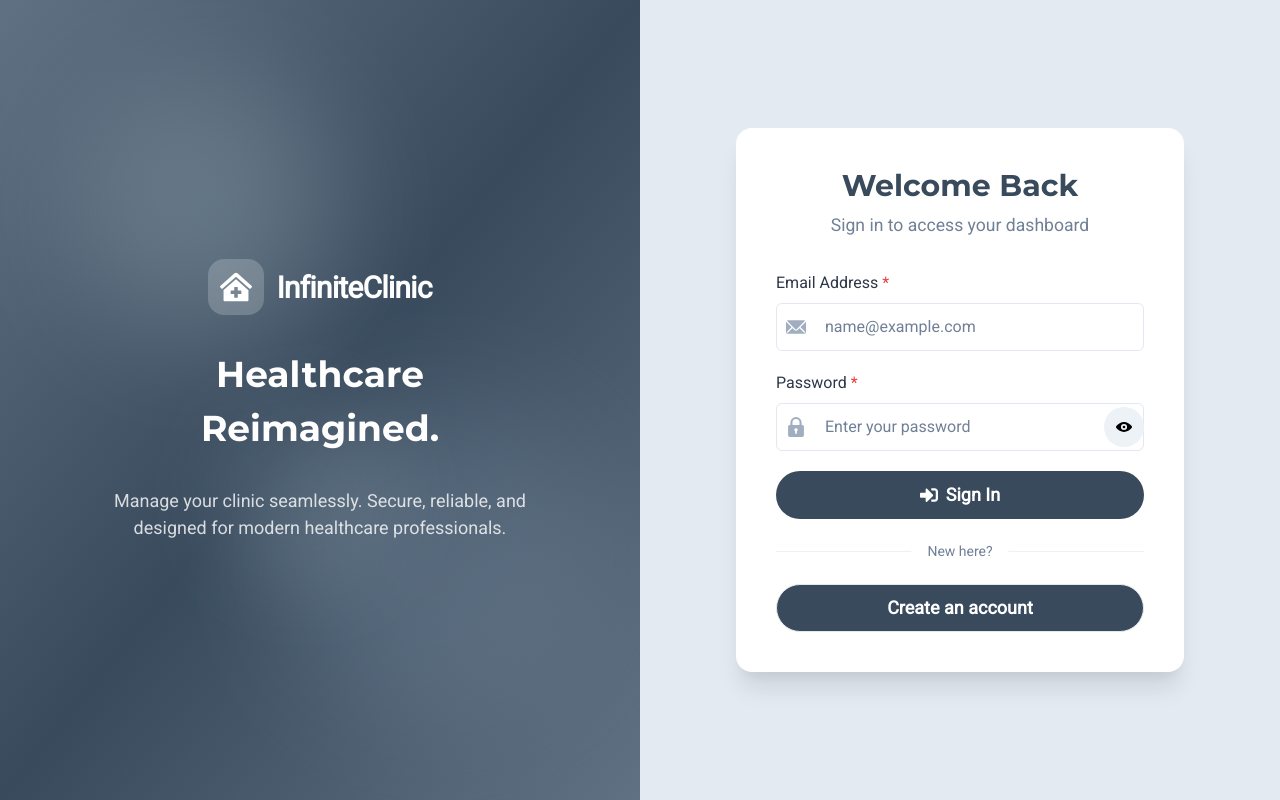
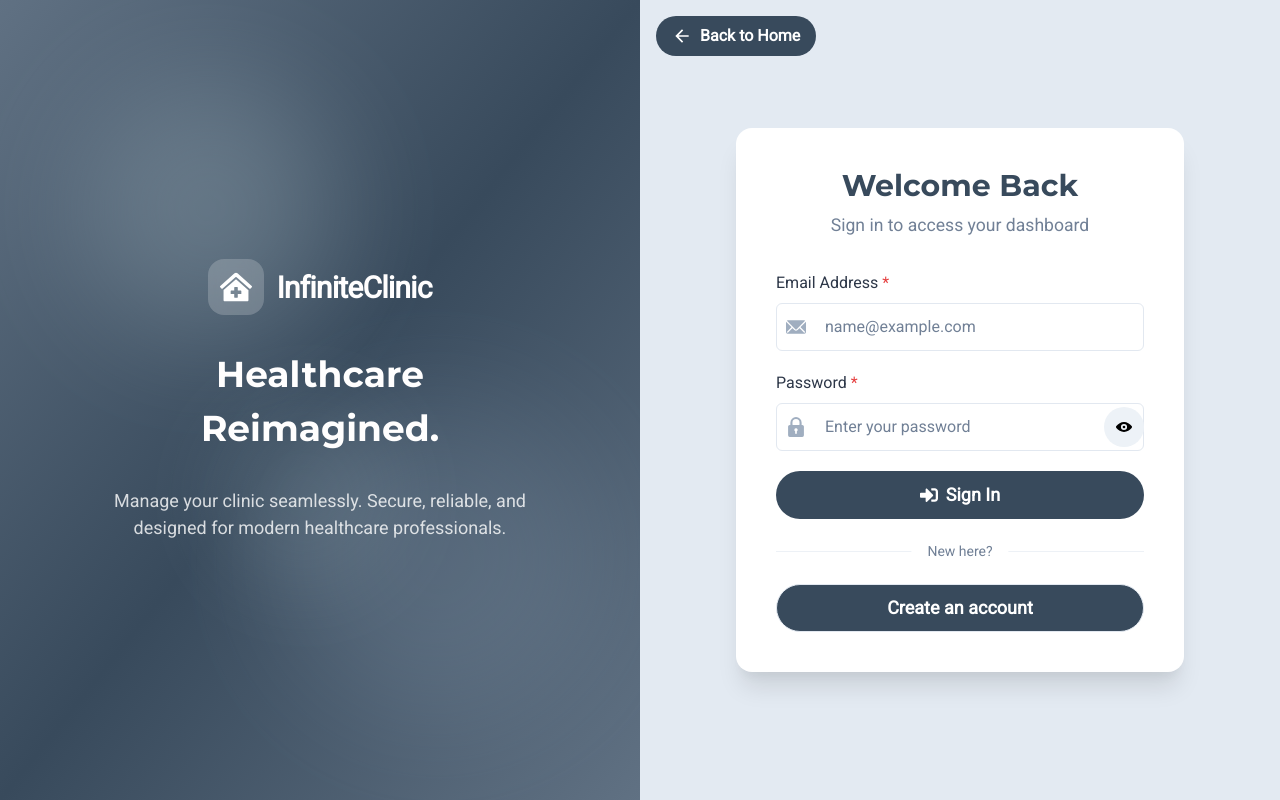
Before and after one commit to adityakumarsinghcs24-ship-it/infinite-clinic-app, a React (Vite) app in the folder Cust_Frontend/infinite-clinic-app/: page /login in a window 1280 px wide. Built offline with nearby package versions, Linux system fonts and the light colour scheme; no server answers.

Commit message:
Quality-Of-Life-Changes

```diff
--- a/Cust_Frontend/infinite-clinic-app/src/App.tsx
+++ b/Cust_Frontend/infinite-clinic-app/src/App.tsx
@@ -1,7 +1,6 @@
 import { Box, Flex, Heading, Button, Link as ChakraLink, VStack, Menu, MenuButton, MenuList, MenuItem} from '@chakra-ui/react';
 import { useEffect, useRef } from 'react';
 import gsap from 'gsap';
-import { Link as ScrollLink } from 'react-scroll';
 import { Routes, Route, Link as RouterLink, useLocation } from 'react-router-dom';
 import { AnimatePresence, motion } from 'framer-motion';
 import { AuthProvider, useAuth } from './context/AuthContext';
@@ -11,7 +10,6 @@ import { getDisplayUsername } from './utils/userUtils';
 import { HomePage } from './components/HomePage';
 import { Footer } from './components/Footer';
 import { FaqPage } from './components/FaqPage';
-// Ensure these files are actually in src/components/
 import { Dashboard } from './components/Dashboard';
 import { AboutUs } from './components/AboutUs';
 import { HealthPlansPage } from './components/HealthPlansPage';
@@ -38,10 +36,15 @@ const Header = () => {
 
       <Flex alignItems="center" gap={8}>
         <Flex gap={6} fontWeight="medium" fontSize="md">
+          {/* UPDATED: Links now use ChakraLink for consistent styling */}
           {path === '/' ? (
             <>
-              <ScrollLink to="book-a-test" smooth={true} duration={500} offset={-150} style={{ cursor: 'pointer' }}>Book a test</ScrollLink>
-              <ScrollLink to="health-plans" smooth={true} duration={500} offset={-30} style={{ cursor: 'pointer' }}>Health plans</ScrollLink>
+              <ChakraLink as={RouterLink} to="/all-tests" _hover={{ textDecoration: 'none' }}>
+                Book a test
+              </ChakraLink>
+              <ChakraLink as={RouterLink} to="/health-plans" _hover={{ textDecoration: 'none' }}>
+                Health plans
+              </ChakraLink>
             </>
           ) : (
             <ChakraLink as={RouterLink} to="/" _hover={{ textDecoration: 'none' }}>Home</ChakraLink>
@@ -67,7 +70,6 @@ const Header = () => {
             </MenuButton>
             <MenuList>
               <MenuItem onClick={logout}>Logout</MenuItem>
-              {/* Optional: Add a link to Dashboard here too */}
               <MenuItem as={RouterLink} to="/dashboard">My Dashboard</MenuItem>
             </MenuList>
           </Menu>
@@ -84,7 +86,7 @@ const Header = () => {
               borderWidth: '2px',
               borderColor: '#000000'
             }}>
-            Log In
+            Sign In
           </Button>
         )}
       </Flex>
@@ -114,21 +116,16 @@ function AppContent() {
   const location = useLocation();
 
   useEffect(() => {
-    // Start keep-alive service to prevent cold starts
     keepAliveService.start();
-
-    // Cleanup on unmount
     return () => {
       keepAliveService.stop();
     };
   }, []);
 
-  // --- FIXED PRELOADER LOGIC ---
   useEffect(() => {
     const animationTimeout = setTimeout(() => {
       const destination = document.getElementById('logo-destination');
 
-      // Case 1: We are on the Home/Main pages where the Header exists
       if (preloaderLogoRef.current && destination && loadingBarRef.current) {
         gsap.set(preloaderLogoRef.current, { autoAlpha: 0 });
 
@@ -149,13 +146,11 @@ function AppContent() {
             onComplete: () => preloaderRef.current?.remove()
           }, "-=1.2");
       }
-      // Case 2: We are on Dashboard or pages without Header (destination is null)
-      // We just fade out the loader immediately so the user can see the page.
       else if (preloaderRef.current) {
          gsap.to(preloaderRef.current, {
-            duration: 0.5,
-            opacity: 0,
-            onComplete: () => preloaderRef.current?.remove()
+           duration: 0.5,
+           opacity: 0,
+           onComplete: () => preloaderRef.current?.remove()
          });
       }
 
@@ -186,8 +181,10 @@ function AppContent() {
             <Route path="/" element={<MainLayout><HomePage /></MainLayout>} />
             <Route path="/faq" element={<MainLayout><FaqPage /></MainLayout>} />
             <Route path="/AboutUs" element={<MainLayout><AboutUs /></MainLayout>} />
+
+            {/* These are the routes targeted by your new links */}
             <Route path="/all-tests" element={<MainLayout><TestBookingPage /></MainLayout>} />
-            <Route path="/health-plans" element={<HealthPlansPage />} />
+            <Route path="/health-plans" element={<MainLayout><HealthPlansPage /></MainLayout>} />
 
             <Route path="/login" element={<AuthPage />} />
             <Route path="/signup" element={<AuthPage />} />
--- a/Cust_Frontend/infinite-clinic-app/src/components/AuthPage.tsx
+++ b/Cust_Frontend/infinite-clinic-app/src/components/AuthPage.tsx
@@ -19,7 +19,6 @@ import {
   Divider,
   AbsoluteCenter,
   useToast,
-
 } from '@chakra-ui/react';
 import { motion, AnimatePresence } from 'framer-motion';
 import {
@@ -27,6 +26,7 @@ import {
   LockIcon,
   ViewIcon,
   ViewOffIcon,
+  ArrowBackIcon, // <--- 1. Import ArrowBackIcon
 } from '@chakra-ui/icons';
 import { FaUserPlus, FaSignInAlt, FaClinicMedical } from 'react-icons/fa';
 import { useNavigate } from 'react-router-dom';
@@ -132,15 +132,14 @@ export const AuthPage = () => {
     setShowPassword(false);
   };
 
+  const brandDark = "#384A5C";
 
-  const brandDark = "#384A5C";
- return (
+  return (
     <Flex minH="100vh">
       {/*LEFT PANEL*/}
       <Box
         display={{ base: "none", lg: "flex" }}
         w="50%"
-
         bgGradient="linear(to-br, #607183, #384a5c, #607183)"
         position="relative"
         overflow="hidden"
@@ -230,7 +229,25 @@ export const AuthPage = () => {
         justify="center"
         p={{ base: 6, sm: 12 }}
         bg="#e3eaf2ff"
+        position="relative" // <--- 2. Ensure relative positioning here
       >
+
+        {/* --- 3. BACK BUTTON ADDED HERE --- */}
+        <Button
+          position="absolute"
+          top={4}
+          left={4}
+          bg="#384a5c"
+          color="white"
+          leftIcon={<ArrowBackIcon boxSize={5} />}
+          onClick={() => navigate('/')}
+          _hover={{ bg: "black", color: "#ffffff", borderColor:"#31373c" }}
+          zIndex={20}
+        >
+          Back to Home
+        </Button>
+        {/* --------------------------------- */}
+
         <MotionBox
           w="full"
           maxW="md"
--- a/Cust_Frontend/infinite-clinic-app/src/components/TrustSection.tsx
+++ b/Cust_Frontend/infinite-clinic-app/src/components/TrustSection.tsx
@@ -42,11 +42,11 @@ export const TrustSection = () => {
           <Flex
             align="center"
             justify="center"
-            bg="rgba(170, 214, 202, 0.3)"
+            bg="#384a5ce4"
             backdropFilter="blur(5px)"
             border="1px solid"
-            borderColor="#AAD6CA"
-            color="#2D3A45"
+            borderColor="#ffffff"
+            color="#ffffff"
             px={5}
             py={2}
             borderRadius="full"
@@ -54,7 +54,7 @@ export const TrustSection = () => {
             fontWeight="600"
             boxShadow="sm"
             transition="all 0.2s"
-            _hover={{ bg: "rgba(170, 214, 202, 0.5)" }}
+            _hover={{ bg: "#384a5c" }}
           >
             <Text as="span">We care for your health like family. Get in touch with us now</Text>
             <Box w="1px" h="15px" bg="#384A5C" mx={3} opacity={0.3} />
@@ -64,7 +64,7 @@ export const TrustSection = () => {
               onClick={scrollToBottom}
               cursor="pointer"
               textDecoration="none"
-              _hover={{ textDecoration: "underline", color: "#ffffff", bg: "#000000", borderRadius: "6px" }}
+              _hover={{ textDecoration: "underline", color: "#000000", bg: "#ffffff", borderRadius: "6px" }}
               fontWeight="700"
             >
                Contact Us
```
Also changed, not shown: Cust_Frontend/infinite-clinic-app/src/components/Dashboard.tsx (+2 -6 lines).
